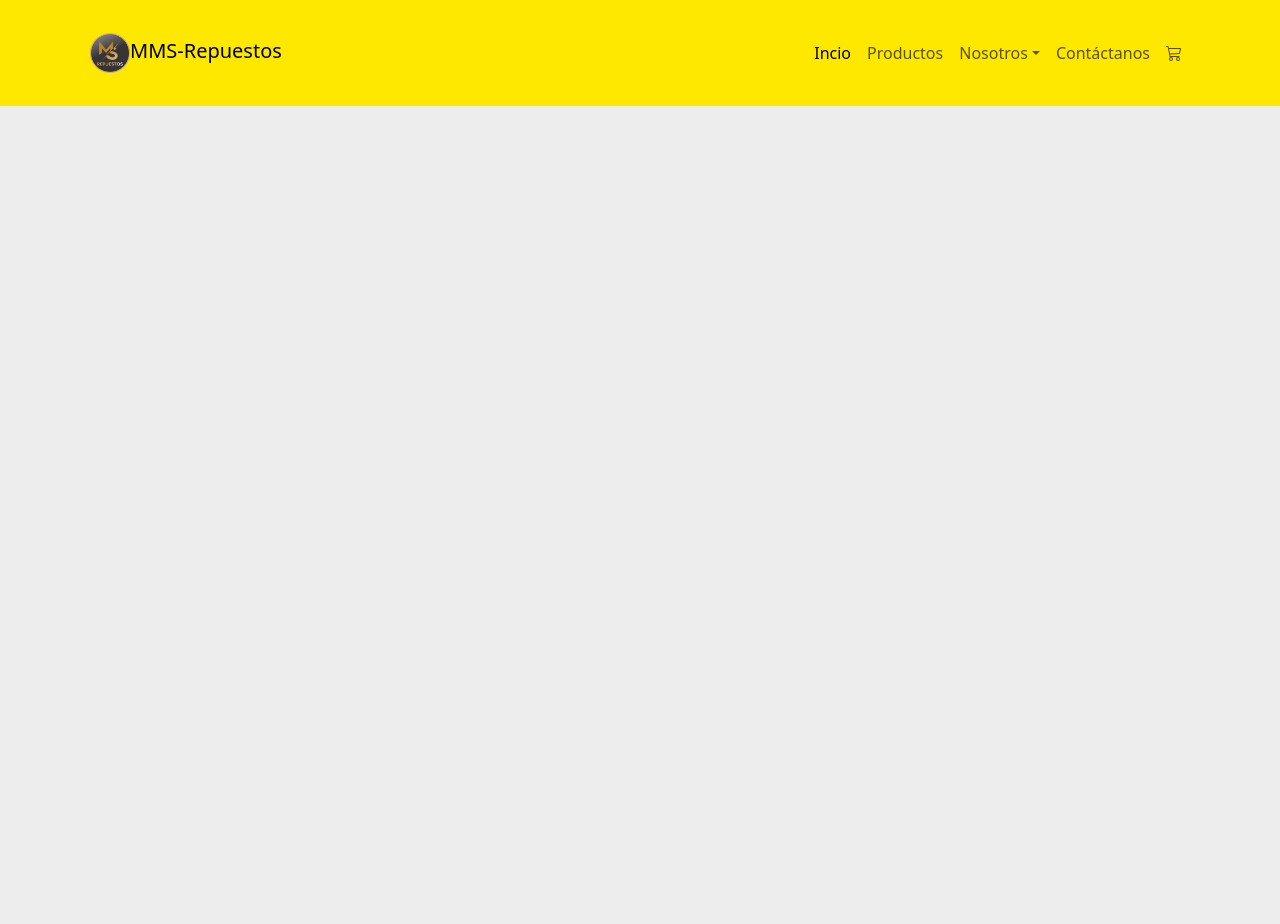
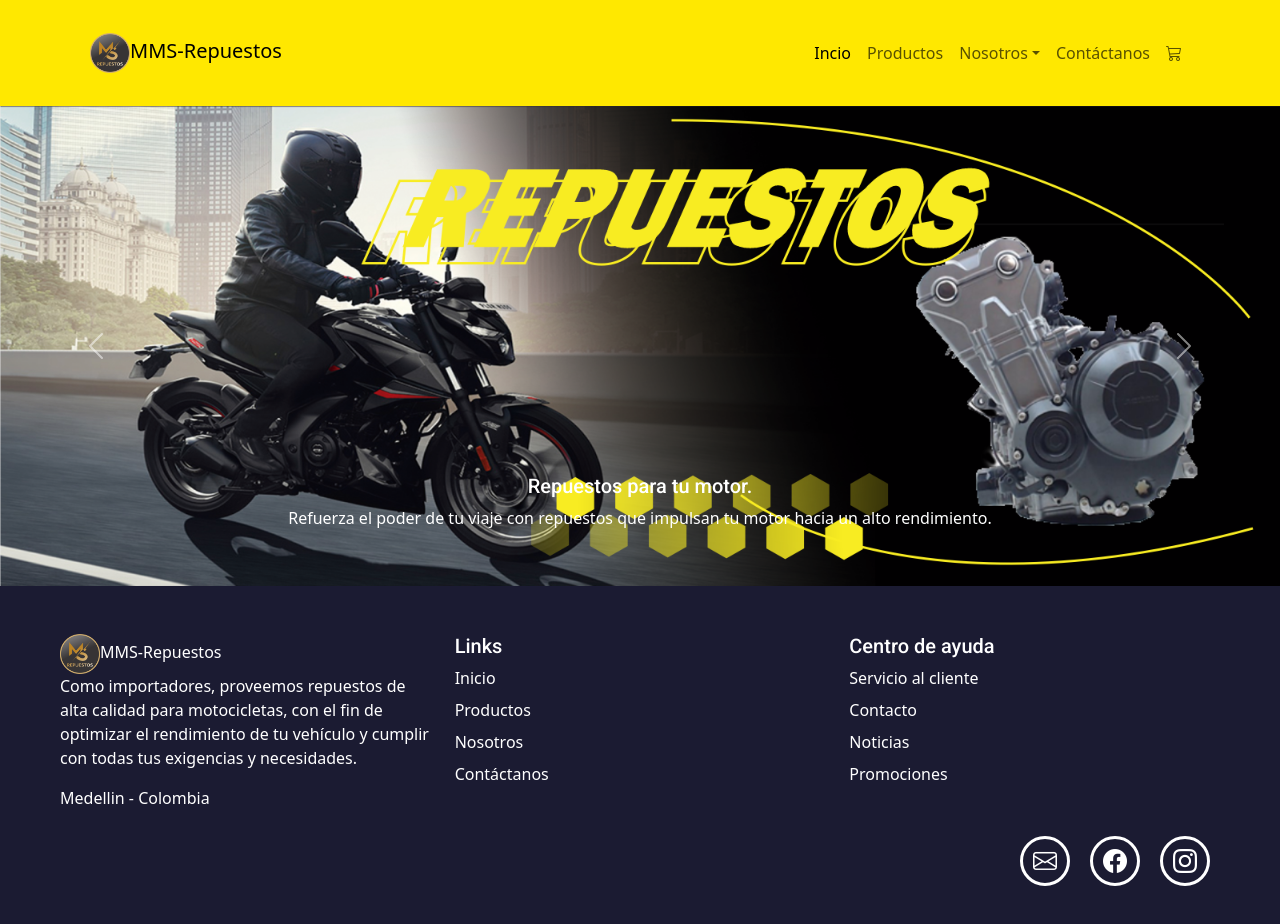
Before and after one commit to wilder78/proyectoReactWilderSerna63375, a React (Vite) app: page / in a window 1280 px wide. Shown: the top 924 px of the page. Before the commit the page ends 800 px from the top, so only its background shows below. Built offline with nearby package versions, Linux system fonts and the light colour scheme; a web font is replaced by a local one.

Commit message:
Creacion de las carpetas carrusel y footer

```diff
--- a/src/App.jsx
+++ b/src/App.jsx
@@ -1,9 +1,13 @@
+import Footer from "./components/Footer";
 import Header from "./components/Header";
+import Carousel from "./components/carousel";
 
 function App() {
   return (
     <>
       <Header />
+      <Carousel />
+      <Footer />
     </>
 
   )
--- /dev/null
+++ b/src/components/Carousel.jsx
@@ -0,0 +1,51 @@
+function Carousel() {
+  return (
+    <>
+      <section className="carousel">
+        <div id="carouselAdvertisement" className="carousel slide" data-bs-ride="carousel">
+          <div className="carousel-inner">
+              <div className="carousel-item active">
+                  <img src="../public/assets/image/excibicion1.png" className="d-block w-100" alt="cascosVenta" />
+                  <div className="carousel-caption d-none d-md-block">
+                      <h5>Repuestos para tu motor.</h5>
+                      <p>Refuerza el poder de tu viaje con repuestos que impulsan tu motor hacia un alto
+                          rendimiento.
+                      </p>
+                  </div>
+              </div>
+              <div className="carousel-item">
+                  <img src="../public/assets/image/excibicion2.png" className="d-block w-100" alt="neumaticos" />
+                  <div className="carousel-caption d-none d-md-block">
+                      <h5>Diversas marcas de llantas</h5>
+                      <p>Encuentra el agarre perfecto para tu camino con nuestra selección de llantas de las
+                          mejores
+                          marcas.</p>
+                  </div>
+              </div>
+              <div className="carousel-item">
+                  <img src="../public/assets/image/excibicion3.png" className="d-block w-100" alt="repuestoVentaFoto" />
+                  <div className="carousel-caption d-none d-md-block">
+                      <h5>Variedad en marcas de cascos</h5>
+                      <p>Nuestra selección de cascos está diseñada para ofrecerte confort y protección en cada
+                          viaje.
+                      </p>
+                  </div>
+              </div>
+          </div>
+          <button className="carousel-control-prev" type="button" data-bs-target="#carouselAdvertisement"
+              data-bs-slide="prev">
+              <span className="carousel-control-prev-icon" aria-hidden="true"></span>
+              <span className="visually-hidden">Previous</span>
+          </button>
+          <button className="carousel-control-next" type="button" data-bs-target="#carouselAdvertisement"
+              data-bs-slide="next">
+              <span className="carousel-control-next-icon" aria-hidden="true"></span>
+              <span className="visually-hidden">Next</span>
+          </button>
+        </div>
+      </section>
+    </>
+  )
+}
+
+export default Carousel;
--- a/src/components/Footer.jsx
+++ b/src/components/Footer.jsx
@@ -0,0 +1,63 @@
+function Footer() {
+  return (
+    <>
+      <footer>
+        <div className="container-fluid">
+          <div className="row p-5 text-white">
+            <div className="col-sm-12 col-md-4 col-lg-4">
+                <a className="navbar-brand" href="index.html">
+                    <img src="../public/assets/image/LogoMs2.png" width="40" alt="LogoMs2" />
+                    MMS-Repuestos
+                </a>
+                <p>Como importadores, proveemos repuestos de alta calidad para motocicletas, con el fin de optimizar
+                    el
+                    rendimiento de tu vehículo y cumplir con todas tus exigencias y necesidades.</p>
+                <p>Medellin - Colombia</p>
+            </div>
+            <div className="col-sm-12 col-md-4 col-lg-4">
+                <h5>Links</h5>
+                <div className="mb-2">
+                    <a className="text-white text-decoration-none" href="./index.html">Inicio</a>
+                </div>
+                <div className="mb-2">
+                    <a className="text-white text-decoration-none" href="./pages/products.html">Productos</a>
+                </div>
+                <div className="mb-2">
+                    <a className="text-white text-decoration-none" href="./pages/weAre.html">Nosotros</a>
+                </div>
+                <div className="mb-2">
+                    <a className="text-white text-decoration-none" href="./pages/contactUs.html">Contáctanos</a>
+                </div>
+            </div>
+            <div className="col-sm-12 col-md-4 col-lg-4">
+                <h5>Centro de ayuda</h5>
+                <div className="mb-2">
+                    <a className="text-white text-decoration-none" href="#">Servicio al cliente</a>
+                </div>
+                <div className="mb-2">
+                    <a className="text-white text-decoration-none" href="#">Contacto</a>
+                </div>
+                <div className="mb-2">
+                    <a className="text-white text-decoration-none" href="#">Noticias</a>
+                </div>
+                <div className="mb-2">
+                    <a className="text-white text-decoration-none" href="#">Promociones</a>
+                </div>
+            </div>
+            <div className="iconos-redes d-flex flex-wrap align-items-end justify-content-end">
+                <a href="mailto:info@mmsrepuestos.com" target="_blank" rel="noopener noreferrer"><i
+                        className="bi bi-envelope"></i></a>
+                <a href="https://www.facebook.com/" target="_blank" rel="noopener noreferrer"><i
+                        className="bi bi-facebook"></i></a>
+                <a href="https://www.instagram.com/" target="_blank" rel="noopener noreferrer"><i
+                        className="bi bi-instagram"></i></a>
+            </div>
+            <div id="footer" className="copyright"></div>
+          </div>
+        </div>
+      </footer>
+    </>
+  )
+}
+
+export default Footer;
```
